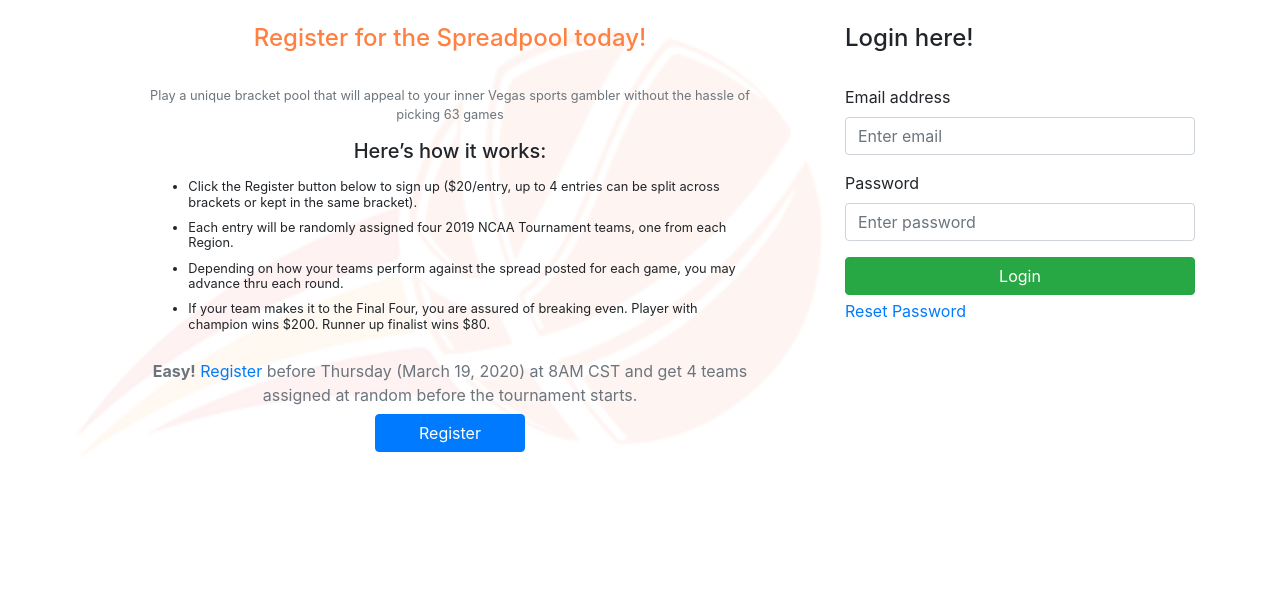
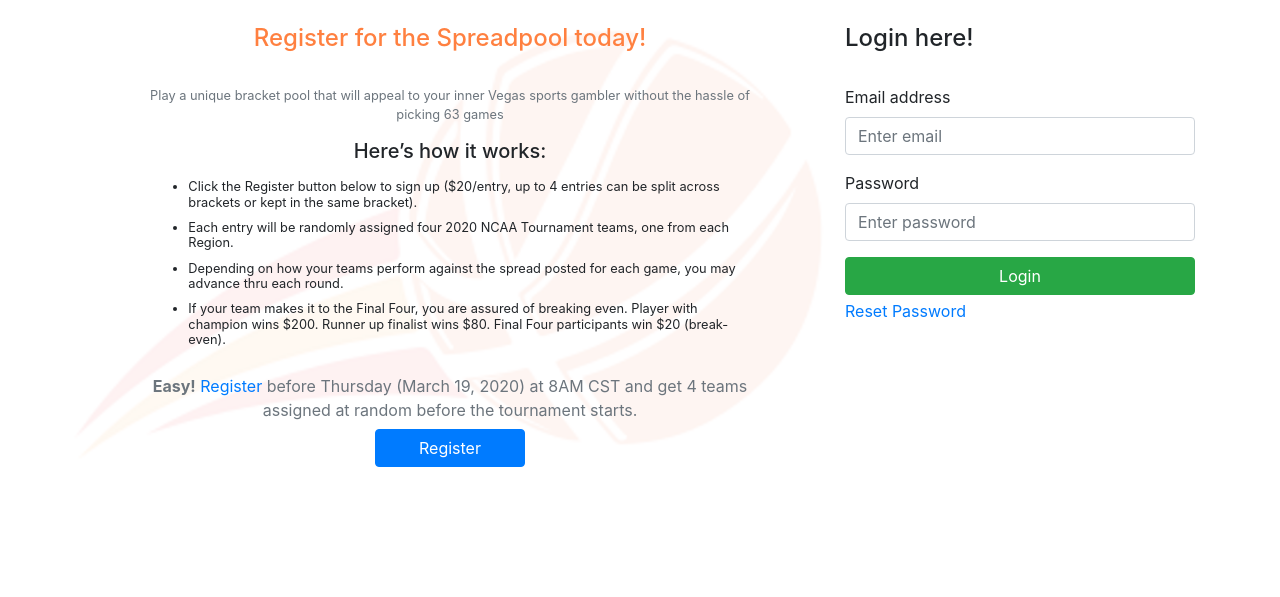
Before and after one commit to paulrmaurer1/spreadpool, a Django app: page /login/ in a window 1280 px wide. Shown: the part 76-673 px from the top of the page. Run offline with Django 3.2, Linux system fonts and the light colour scheme; parts of the project's set-up code (start-up, migrations or seed data) failed here and were passed over; some libraries are stand-ins or nearby versions.

Commit message:
text changes on login.html page

```diff
--- a/spreadpool/templates/registration/login.html
+++ b/spreadpool/templates/registration/login.html
@@ -18,9 +18,9 @@
 				<ul class="h6 small text-left">
 					<!-- <li>Click the <a href="{% url 'bracket:signup' %}">Register</a> button below to sign up ($20/entry, up to -->
 					<li>Click the Register button below to sign up ($20/entry, up to 4 entries can be split across brackets or kept in the same bracket).</li>
-					<li>Each entry will be randomly assigned four 2019 NCAA Tournament teams, one from each Region.</li>
+					<li>Each entry will be randomly assigned four 2020 NCAA Tournament teams, one from each Region.</li>
 					<li>Depending on how your teams perform against the spread posted for each game, you may advance thru each round.</li>
-					<li>If your team makes it to the Final Four, you are assured of breaking even. Player with champion wins $200. Runner up finalist wins $80.</li>
+					<li>If your team makes it to the Final Four, you are assured of breaking even. Player with champion wins $200. Runner up finalist wins $80. Final Four participants win $20 (break-even).</li>
 				</ul>
 				<!-- UNCOMMENT THIS DURING REGISTRATION PERIOD -->
 				<h5 class="pt-2"><small class="text-muted"><strong>Easy!</strong> <a href="{% url 'bracket:signup' %}">Register</a> before Thursday (March 19, 2020) at 8AM CST and get 4 teams assigned at random before the tournament starts.</small></h5>
```
